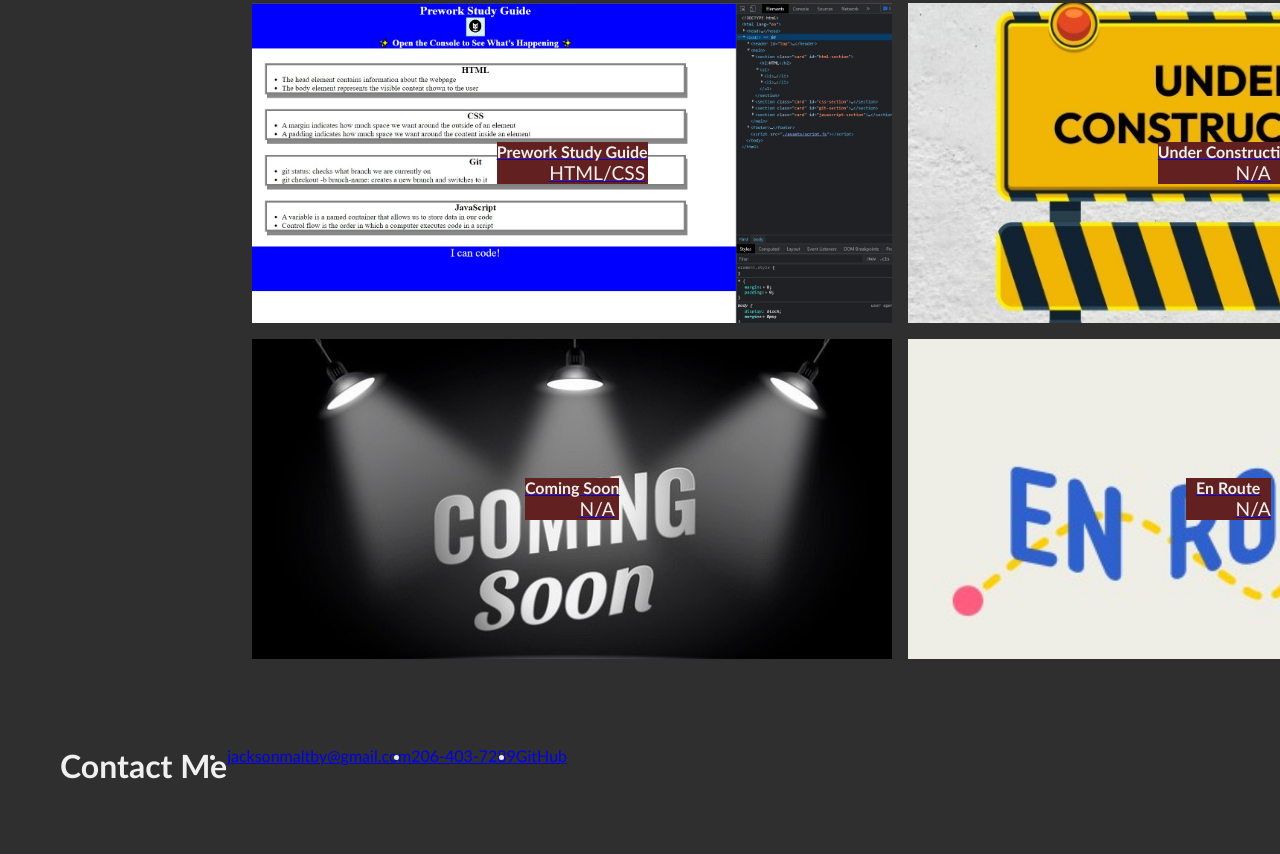
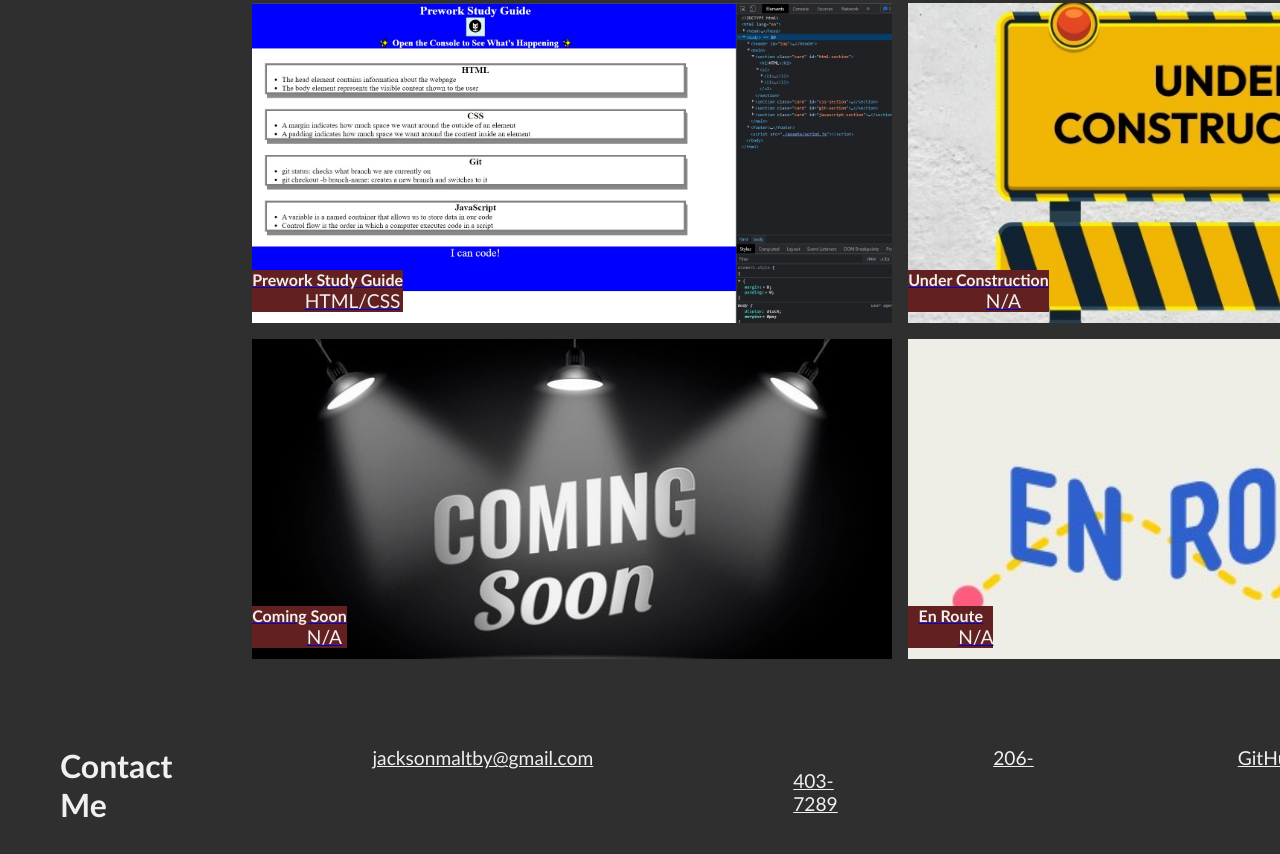
Before and after one commit to jacksonmaltby/pretty-promising-portfolio, a plain HTML site: page index.html in a window 1280 px wide. Shown: the part 1442-2296 px from the top of the page. Before the commit the page ends 2257 px from the top, so only its background shows below. Drawn offline with Linux system fonts and the light colour scheme.

Commit message:
Finished footer

```diff
--- a/assets/css/style.css
+++ b/assets/css/style.css
@@ -126,7 +126,7 @@ p {
 .big-project {
     display: flex;
     flex-direction: column;
-    align-items: center;
+    align-items: flex-start;
     justify-content: center;
     text-align: center;
     width: 161vh;
@@ -137,7 +137,7 @@ p {
 .small-projects {
     display: flex;
     flex-direction: column;
-    align-items: center;
+    align-items: flex-start;
     justify-content: center;
     text-align: center;
     width: 80vh;
@@ -148,6 +148,7 @@ p {
 .aside {
     background-color: var(--highlight);
     color: var(--light);
+    margin-top: 40%;
 }
 
 #refact-that-code {
@@ -187,9 +188,24 @@ section {
     display: flex;
 }
 
+#contact-me {
+    justify-content: space-between;
+}
+
 #contact-me ul {
     display: flex;
     flex-direction: row;
+    list-style: none;
+}
+
+.contact-links a {
+    margin: 10px 200px;
+    color: var(--light);
+    font-size: larger;
+}
+
+.contact-links a:hover {
+    color: var(--hover);
 }
 
 @media screen and (max-width: 768px) {
--- a/index.html
+++ b/index.html
@@ -80,7 +80,7 @@
         </summary>
         <footer id="contact-me">
             <h3>Contact Me</h3>
-            <ul>
+            <ul class="contact-links">
                 <li><a href="mailto:jacksonmaltby@gmail.com">jacksonmaltby@gmail.com</a></li>
                 <li><a href="tel:+12064037289">206-403-7289</a></li>
                 <li><a href="https://github.com/jacksonmaltby">GitHub</a></li>
```
